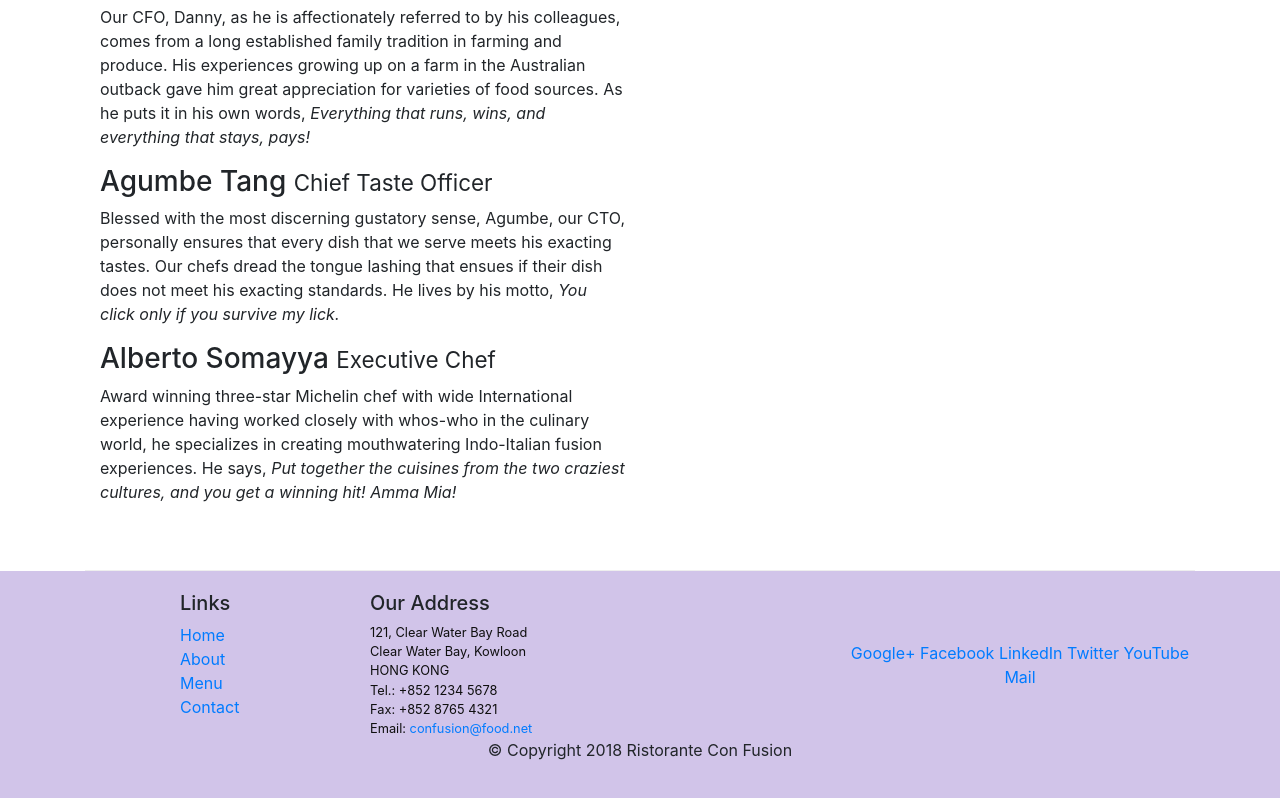
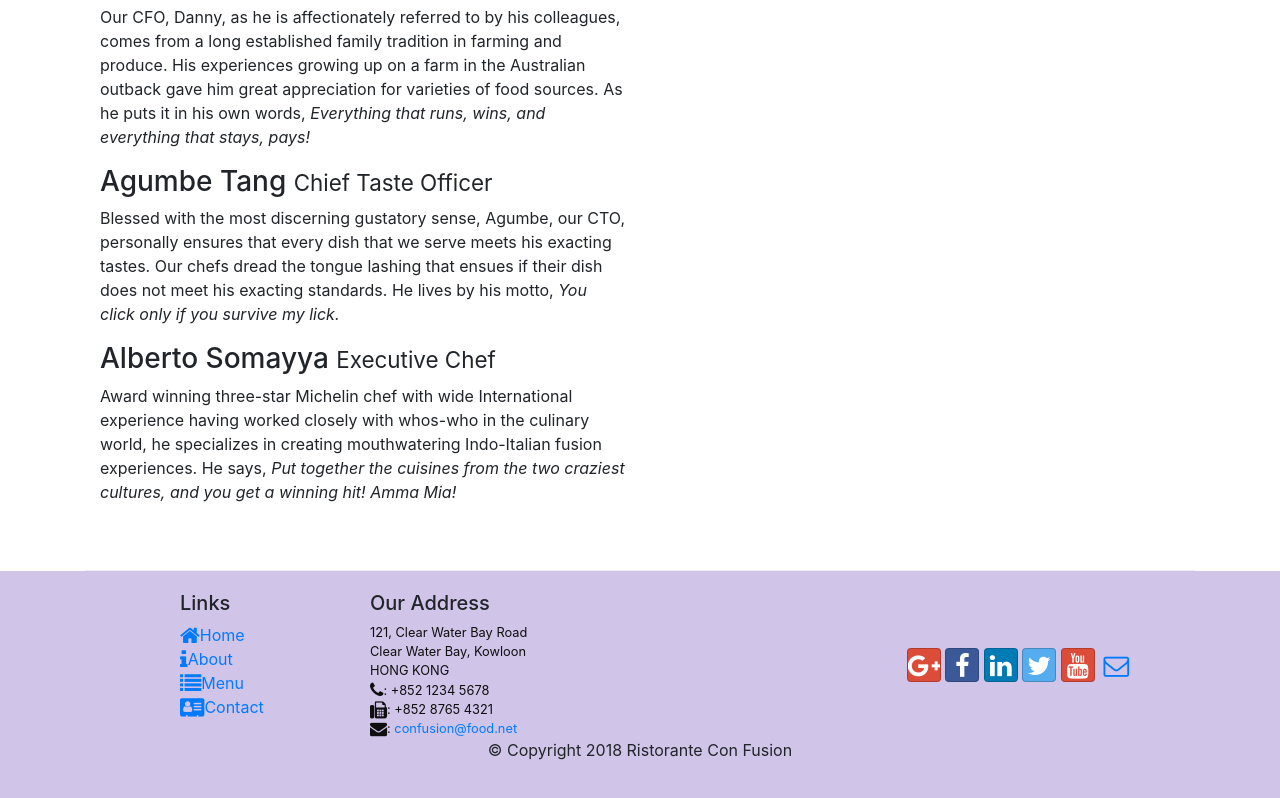
Before and after one commit to ujoshidev/BootStrap_Initial, a website: page aboutus.html in a window 1280 px wide. Shown: the part 1281-2079 px from the top of the page. Drawn offline with nearby package versions, Linux system fonts and the light colour scheme.

Commit message:
Icon Fonts

```diff
--- a/aboutus.html
+++ b/aboutus.html
@@ -9,6 +9,8 @@
 
     <!-- Bootstrap CSS -->
     <link rel="stylesheet" href="node_modules/bootstrap/dist/css/bootstrap.min.css">
+    <link rel="stylesheet" href="node_modules/font-awesome/css/font-awesome.min.css">
+    <link rel="stylesheet" href="node_modules/bootstrap-social/bootstrap-social.css">
     <link rel="stylesheet" href="css/styles.css">
     <title>Ristorante Con Fusion: About Us</title>
 
@@ -91,10 +93,10 @@
                 <div class="col-4 offset-1 col-sm-2">
                     <h5>Links</h5>
                     <ul class="list-unstyled">
-                        <li><a href="./index.html">Home</a></li>
-                        <li><a href="#">About</a></li>
-                        <li><a href="#">Menu</a></li>
-                        <li><a href="#">Contact</a></li>
+                        <li><a href="./index.html"><span class="fa fa-home fa-lg"></span>Home</a></li>
+                        <li><a href="#"><span class="fa fa-info fa-lg"></span>About</a></li>
+                        <li><a href="#"><span class="fa fa-list fa-lg"></span>Menu</a></li>
+                        <li><a href="#"><span class="fa fa-address-card fa-lg"></span>Contact</a></li>
                     </ul>
                 </div>
                 <div class="col-7 col-sm-5">
@@ -103,19 +105,19 @@
 		              121, Clear Water Bay Road<br>
 		              Clear Water Bay, Kowloon<br>
 		              HONG KONG<br>
-		              Tel.: +852 1234 5678<br>
-		              Fax: +852 8765 4321<br>
-		              Email: <a href="mailto:confusion@food.net">confusion@food.net</a>
+		              <i class="fa fa-phone fa-lg"></i>: +852 1234 5678<br>
+		              <i class="fa fa-fax fa-lg"></i>: +852 8765 4321<br>
+		              <i class="fa fa-envelope fa-lg"></i>: <a href="mailto:confusion@food.net">confusion@food.net</a>
 		           </address>
                 </div>
                 <div class="col-12 col-sm-4 align-self-center">
                     <div class="text-center">
-                        <a href="http://google.com/+">Google+</a>
-                        <a href="http://www.facebook.com/profile.php?id=">Facebook</a>
-                        <a href="http://www.linkedin.com/in/">LinkedIn</a>
-                        <a href="http://twitter.com/">Twitter</a>
-                        <a href="http://youtube.com/">YouTube</a>
-                        <a href="mailto:">Mail</a>
+                        <a class="btn btn-social-icon btn-google" href="http://google.com/+"><i class="fa fa-google-plus fa-lg"></i></a>
+                        <a class="btn btn-social-icon btn-facebook" href="http://www.facebook.com/profile.php?id="><i class="fa fa-facebook fa-lg"></i></a>
+                        <a class="btn btn-social-icon btn-linkedin" href="http://www.linkedin.com/in/"><i class="fa fa-linkedin fa-lg"></i></a>
+                        <a class="btn btn-social-icon btn-twitter" href="http://twitter.com/"><i class="fa fa-twitter fa-lg"></i></a>
+                        <a class="btn btn-social-icon btn-google" href="http://youtube.com/"><i class="fa fa-youtube fa-lg"></i></a>
+                        <a class="btn btn-social-icon" href="mailto:"><i class="fa fa-envelope-o fa-lg"></i></a>
                     </div>
                 </div>
            </div>
--- a/package.json
+++ b/package.json
@@ -14,6 +14,8 @@
     "lite-server": "^2.3.0"
   },
   "dependencies": {
-    "bootstrap": "^4.0.0"
+    "bootstrap": "^4.0.0",
+    "bootstrap-social": "^5.1.1",
+    "font-awesome": "^4.7.0"
   }
 }
```
Also changed, not shown: index.html (+15 -13 lines), 1 other file.
